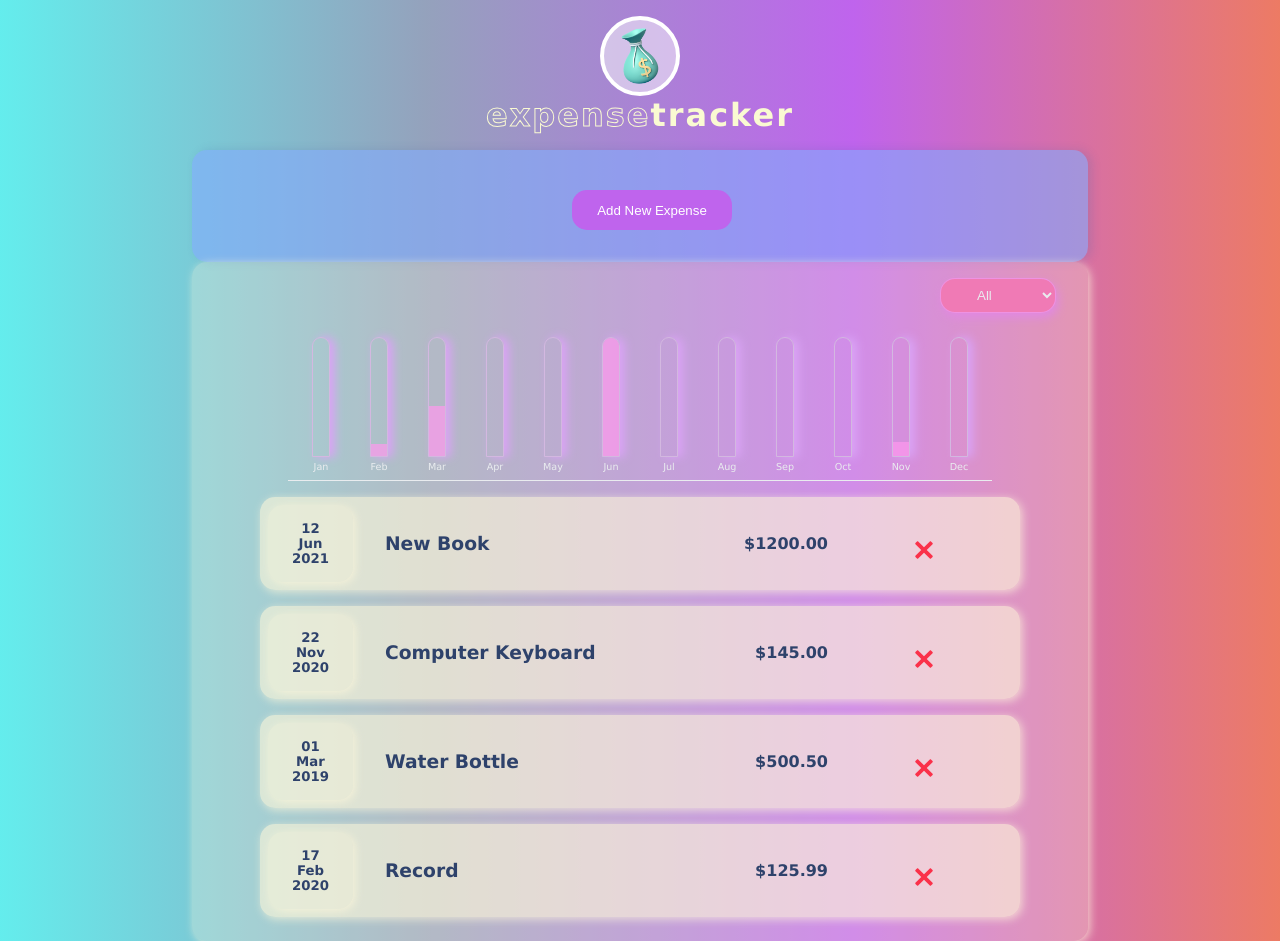
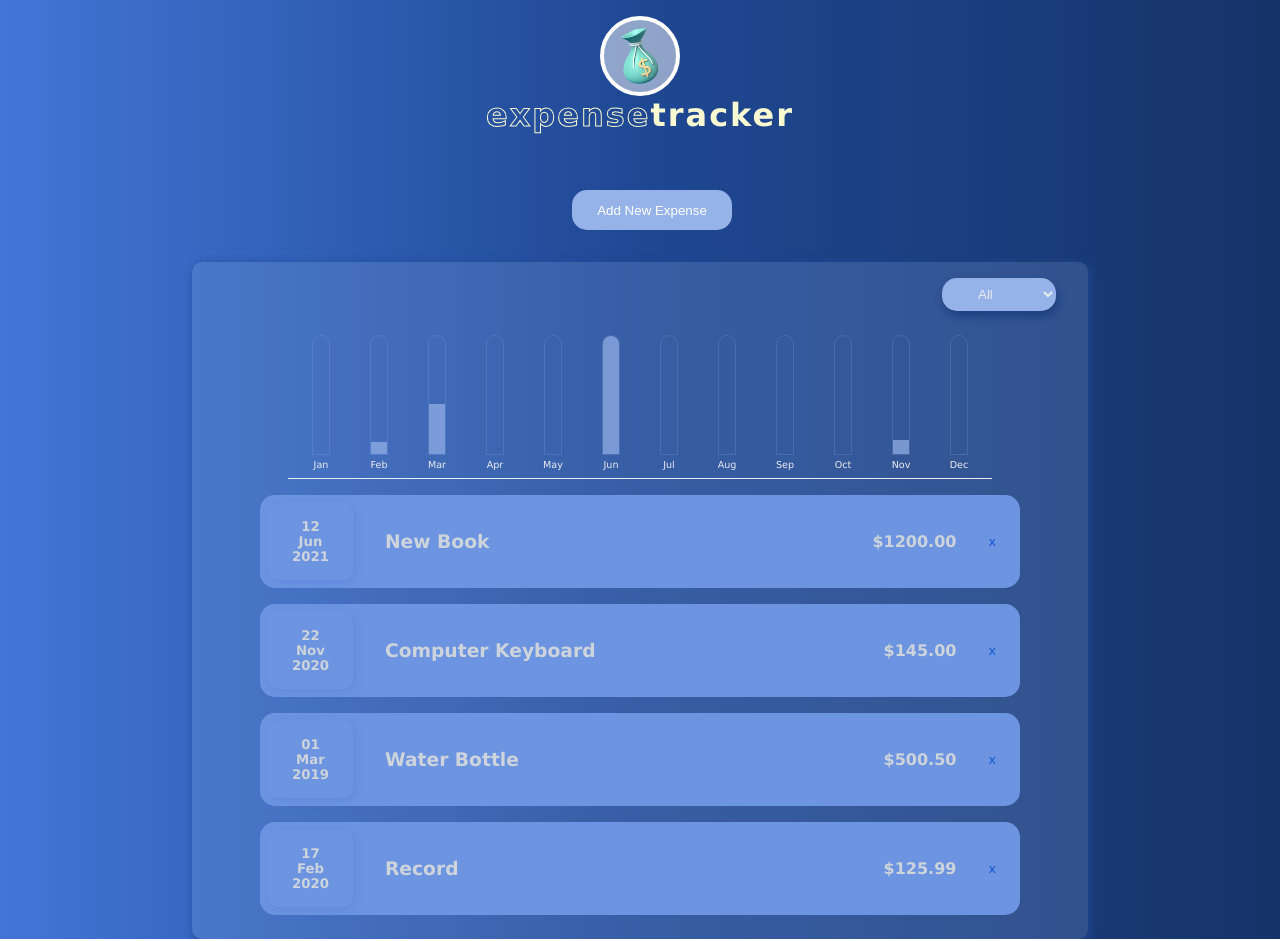
Before and after one commit to KirianaBrown/react-expense-tracker-v1, a React (Create React App) app in the folder app/: page / in a window 1280 px wide. Built offline with nearby package versions, Linux system fonts and the light colour scheme.

Commit message:
update styles

```diff
--- a/app/src/components/Chart/ChartBar.css
+++ b/app/src/components/Chart/ChartBar.css
@@ -7,19 +7,18 @@
 .chartBar {
     width: 18px;
     height: 120px;
-    border: 1px solid hsl(280, 40%, 80%);
+    border: 0.25px solid hsla(219, 65%, 75%, 20%);
     border-top-left-radius: 10px;
     border-top-right-radius: 10px;
     margin: 1rem 1rem 0.25rem 1rem;
     display: flex;
     flex-direction: column-reverse;
     overflow: hidden;
-    box-shadow: 5px 0px 10px hsl(280, 80%, 80%);
 }
 
 .chartBar--fill {
     height: 100%;
-    background-color: hsl(310, 100%, 80%);
+    background-color: hsl(219, 65%, 75%);
     opacity: 0.7;
 }
 
--- a/app/src/components/Expenses/ExpenseDate.css
+++ b/app/src/components/Expenses/ExpenseDate.css
@@ -3,8 +3,6 @@
     flex-direction: column;
     padding: 1rem 1.5rem;
     text-align: center;
-    border-radius: 15px;
-    background-color: hsla(48, 100%, 93%, 0.28);
-    border-radius: 15px;
-    box-shadow: 2px 2px 10px hsla(48, 100%, 93%, 0.7);
+    border-radius: 10px;
+    box-shadow: 2px 2px 10px hsla(219, 65%, 60%, 0.7);
 }
--- a/app/src/components/Expenses/ExpenseDelete.css
+++ b/app/src/components/Expenses/ExpenseDelete.css
@@ -0,0 +1,11 @@
+.btn-delete-item {
+    font-size: 0.8rem;
+    margin: 0 1rem;
+    cursor: pointer;
+    transition: all 0.5s ease;
+    color: hsl(219, 79%, 46%);
+}
+
+.btn-delete-item:hover {
+    color: hsl(219, 79%, 26%);
+}
--- a/app/src/components/Expenses/ExpenseDelete.jsx
+++ b/app/src/components/Expenses/ExpenseDelete.jsx
@@ -1,5 +1,4 @@
 import "./ExpenseDelete.css";
-import deleteIcon from "../../img/icon-delete.svg";
 
 const ExpenseDelete = (props) => {
   const clickDeleteExpenseHandler = (e) => {
@@ -10,7 +9,7 @@ const ExpenseDelete = (props) => {
 
   return (
     <div type="delete" onClick={clickDeleteExpenseHandler}>
-      <img src={deleteIcon} alt="delete" className="btn" />
+      <div className="btn-delete-item">x</div>
     </div>
   );
 };
--- a/app/src/components/Expenses/ExpenseItem.css
+++ b/app/src/components/Expenses/ExpenseItem.css
@@ -5,8 +5,8 @@
     justify-content: space-between;
     align-items: center;
     border-radius: 15px;
-    box-shadow: 2px 2px 10px hsla(48, 100%, 93%, 0.7);
-    background-color: hsla(48, 100%, 93%, 0.6);
+    color: hsl(210, 16%, 83%);
+    background-color: hsl(219, 65%, 65%);
 }
 
 .expenseItem--inner {
--- a/app/src/components/Expenses/Expenses.css
+++ b/app/src/components/Expenses/Expenses.css
@@ -1,7 +1,7 @@
 .expenses {
-    background-color: hsla(48, 100%, 93%, 0.28);
-    border-radius: 15px;
-    box-shadow: 2px 2px 10px hsla(48, 100%, 93%, 0.7);
+    border-radius: 10px;
+    box-shadow: 2px 2px 10px hsla(219, 65%, 35%);
+    background-color: hsla(219, 65%, 75%, 20%);
     padding: 0.5rem;
     min-height: 60vh;
     display: flex;
@@ -16,5 +16,7 @@
 
 .no-expenses {
     text-align: center;
-    color: hsla(48, 100%, 93%, 0.7);
+    color: hsl(219, 65%, 75%);
+    margin-top: 4rem;
+    font-size: 1.4rem;
 }
--- a/app/src/components/Expenses/ExpensesFilter.css
+++ b/app/src/components/Expenses/ExpensesFilter.css
@@ -6,14 +6,14 @@
 
 .expensesFilterSelect {
     padding: 0.5rem 2rem;
-    background-color: hsl(330, 80%, 71%);
+    border: none;
+    background-color: hsl(219, 65%, 75%);
     margin-right: 1rem;
     border-radius: 15px;
     outline: none;
     color: #e9ecef;
-    border: 1px solid #e9ec;
     cursor: pointer;
-    box-shadow: 2px 5px 10px hsl(300, 60%, 71%);
+    box-shadow: 2px 5px 10px hsl(219, 65%, 30%);
 }
 
 .expensesFitlerSelect:focus {
--- a/app/src/components/NewExpense/NewExpense.css
+++ b/app/src/components/NewExpense/NewExpense.css
@@ -1,7 +1,5 @@
 .newExpense {
-    background-color: rgba(131, 172, 255, 0.6);
-    border-radius: 15px;
-    box-shadow: 4px 0px 10px hsla(219, 41%, 47%, 0.2);
+    border-radius: 10px;
     padding: 0.5rem;
 }
 
@@ -13,5 +11,5 @@
 
 .btn-open {
     margin-bottom: 0.5rem;
-    background-color: hsl(280, 79%, 66%);
+    background-color: hsl(219, 65%, 75%);
 }
--- a/app/src/index.css
+++ b/app/src/index.css
@@ -5,8 +5,9 @@
 }
 
 body {
-    background: linear-gradient( to right, hsl(180, 79%, 66%), hsl(220, 23%, 66%), hsl(280, 79%, 66%), hsl(10, 79%, 66%));
-    color: hsl(220, 40%, 30%);
+    /* background-color: #0e2041; */
+    background: linear-gradient( to right, hsl(219, 65%, 55%), hsl(219, 65%, 35%), hsl(219, 65%, 25%));
+    color: hsl(220, 25%, 34%);
     width: 70%;
     margin: 0 auto;
     font-family: "Lucida Sans", "Lucida Sans Regular", "Lucida Grande", "Lucida Sans Unicode", Geneva, Verdana, sans-serif;
```
